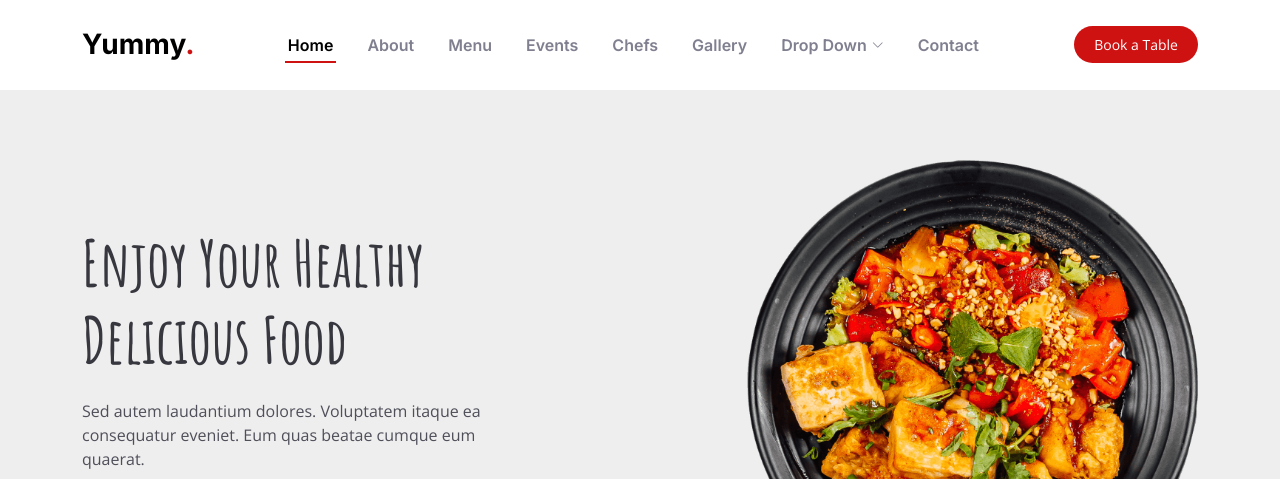
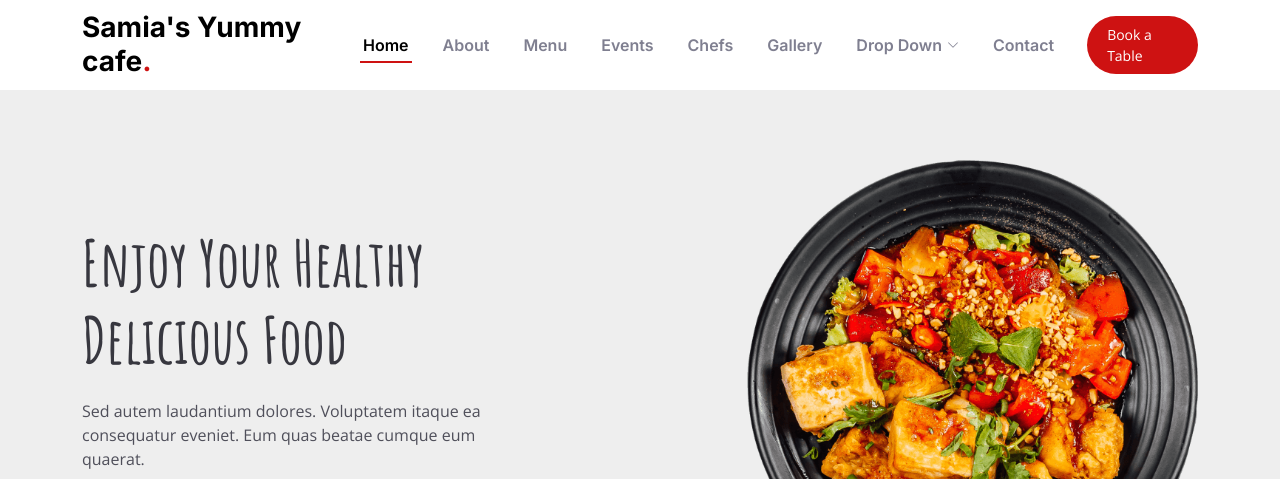
Before and after one commit to Enterprise-Lab-Exam/Samia-Cafe, a plain HTML site: page index.html in a window 1280 px wide. Shown: the top 479 px of the page. Drawn offline with nearby package versions, Linux system fonts and the light colour scheme.

Commit message:
I Updated the Heading 1 in bootstrap bar

```diff
--- a/index.html
+++ b/index.html
@@ -58,7 +58,7 @@
         >
           <!-- Uncomment the line below if you also wish to use an image logo -->
           <!-- <img src="assets/img/logo.png" alt=""> -->
-          <h1>Yummy<span>.</span></h1>
+          <h1>Samia's Yummy cafe<span>.</span></h1>
         </a>
 
         <nav id="navbar" class="navbar">
```
